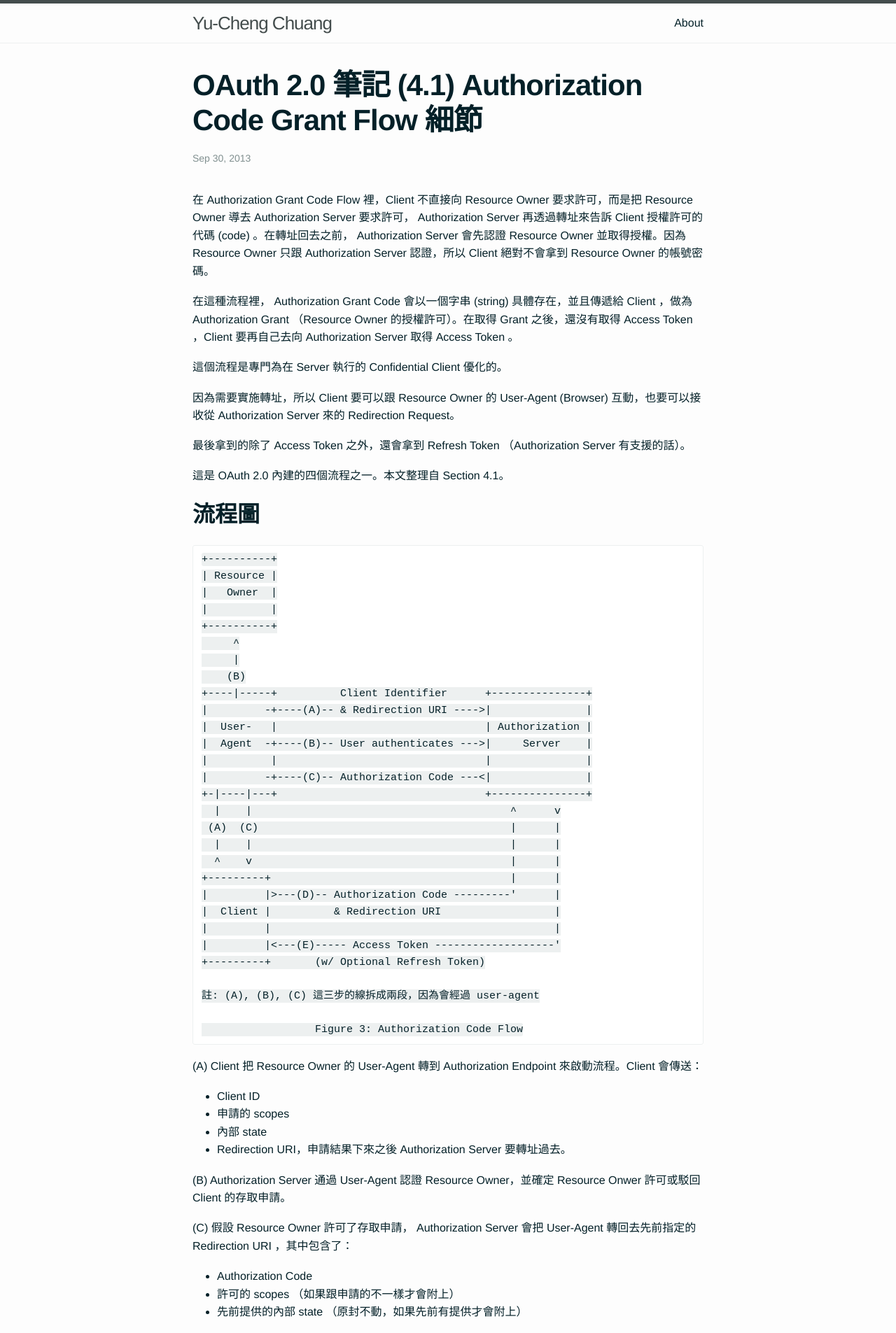
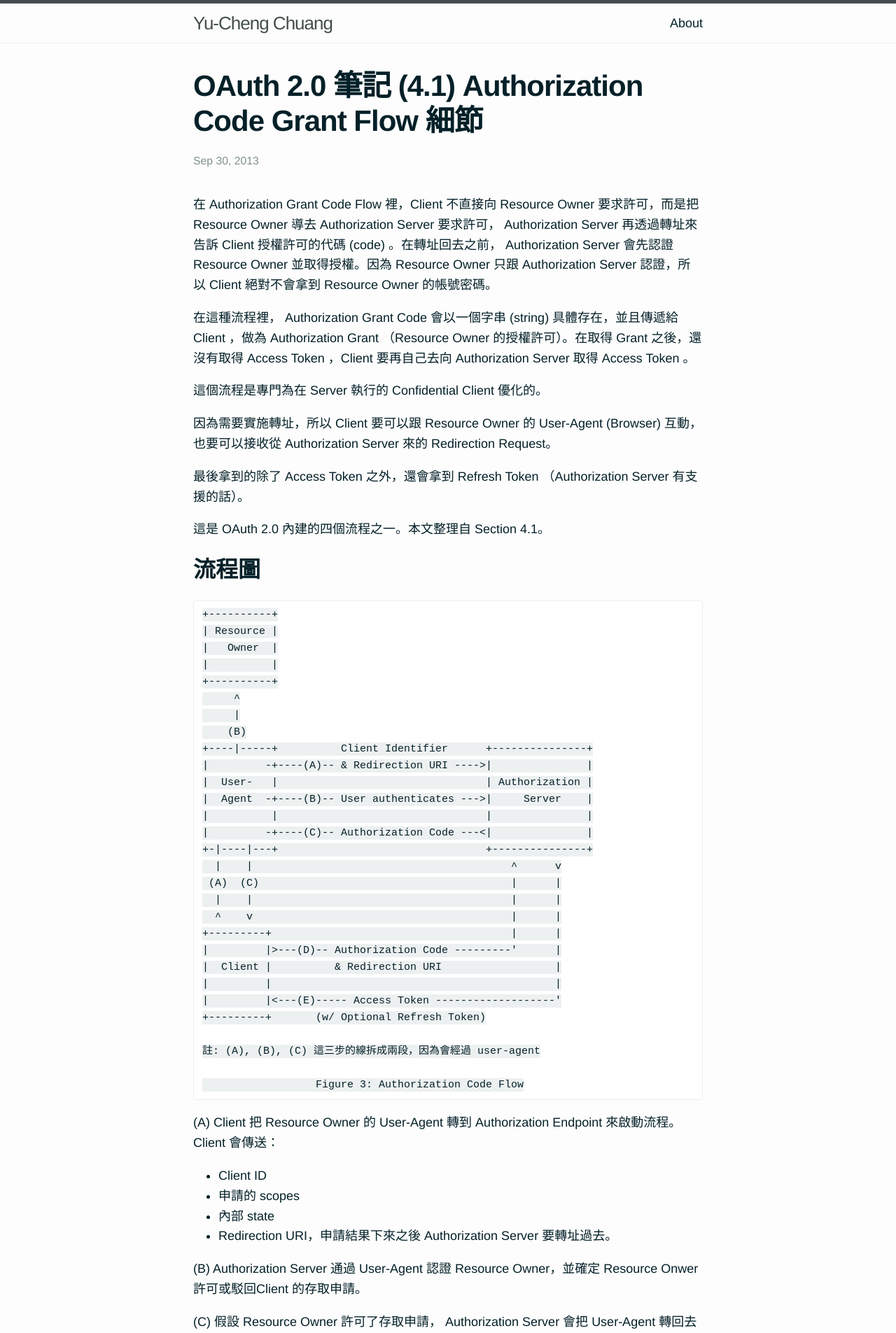
Before and after one commit to godfrey3835/blog, a Jekyll site: the page built from _posts/2013-09-30-oauth2-4-1-auth-code-grant-flow.md, in a window 1280 px wide. Shown: the top 1905 px of the page at 70% size. Built offline with Jekyll 4.4.1, drawn with Linux system fonts in a browser that asks for light colours; Markdown is read by kramdown in place of the engine named in the settings.

Commit message:
adjust text size

```diff
--- a/css/main.scss
+++ b/css/main.scss
@@ -6,14 +6,14 @@
 
 
 // Our variables
-$base-font-family: Helvetica, Arial, Hiragino Sans GB, sans-serif;
-$base-font-size:   16px;
+$base-font-family: Helvetica Neue, Arial, Hiragino Sans GB, sans-serif;
+$base-font-size:   18px;
 $serif-font-family: Times, Times New Roman, Songti TC, serif;
 $cursive-font-family: Times-Italic, TimesNewRomanPS-ItalicMT, STKaiTi-TC-Regular, serif;
 $small-font-size:  $base-font-size * 0.875;
 $base-line-height: 1.6;
 
-$spacing-unit:     35px;
+$spacing-unit:     2 * $base-font-size;
 
 $text-color:       #042028;
 $background-color: #fdfdfd;
```
